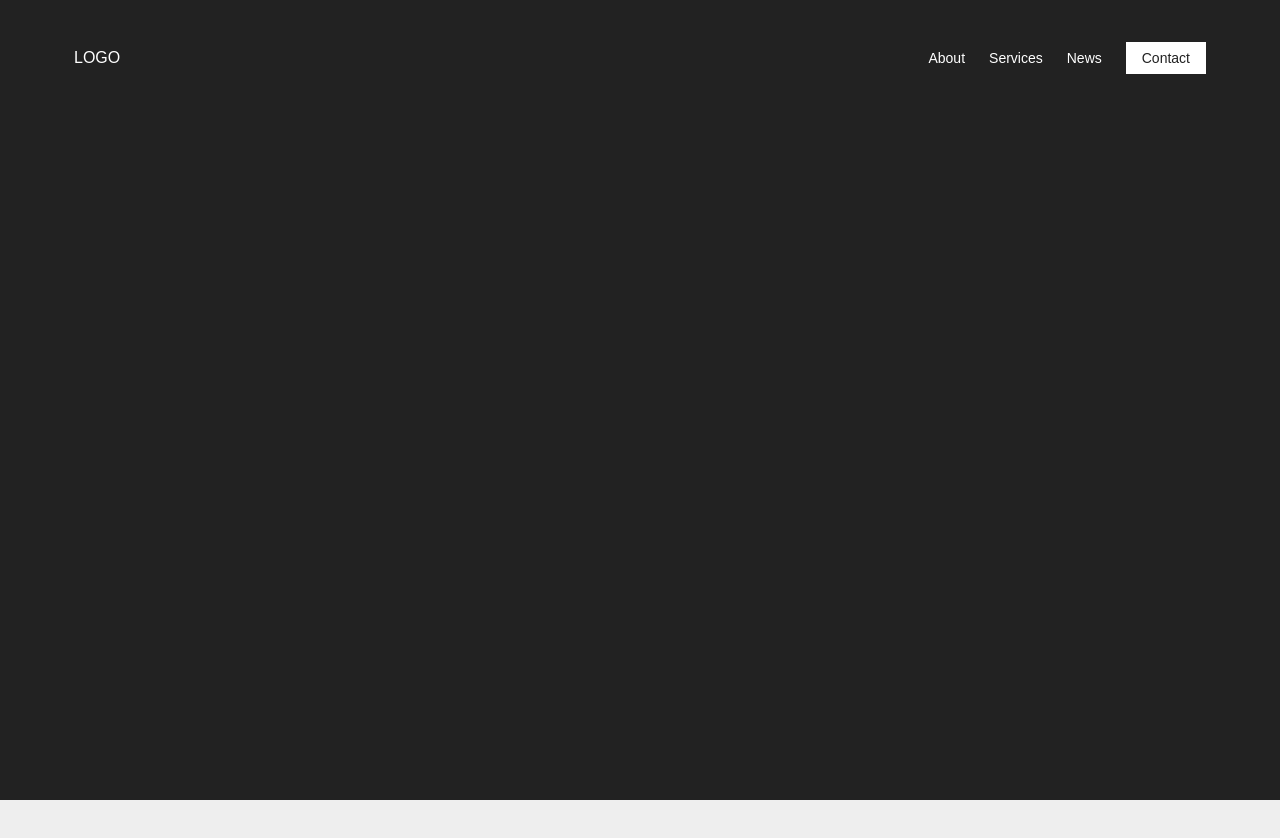
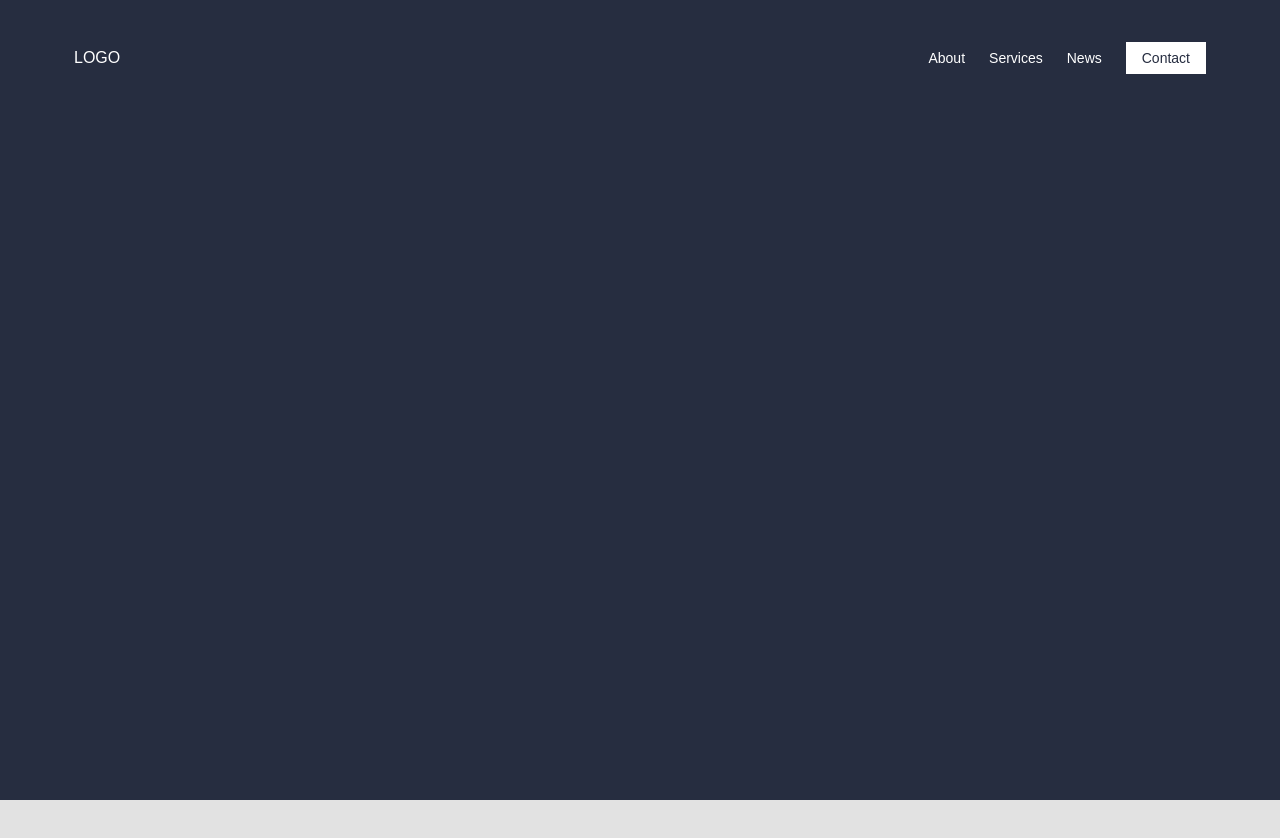
Before and after one commit to ics-creative/250526_scroll-state, a website: page stuck-header/index.html in a window 1280 px wide. Shown: the top 838 px of the page. Drawn offline with Linux system fonts and the light colour scheme.

Commit message:
固定ヘッダーを元デモの配色と切り替えに復元

```diff
--- a/stuck-header/index.html
+++ b/stuck-header/index.html
@@ -6,9 +6,14 @@
     <title>Sticky header | scroll-state() demo</title>
     <link rel="stylesheet" href="../layout.css" />
     <style>
+      :root {
+        --color-text: #262d40;
+        --color-bg-page: #e2e2e2;
+      }
+
       body {
         color: var(--color-text);
-        background-color: var(--color-bg);
+        background-color: var(--color-bg-page);
       }
 
       .mock-main {
@@ -45,15 +50,13 @@
         margin: 20px auto 0;
         color: var(--color-surface);
         border-radius: 8px;
-        outline: 1px solid transparent;
-
-        /* 文字と背景が途中で同色にならないよう、配色は即時切り替える。 */
-        transition: outline-color 0.2s;
+        box-shadow: none;
+        transition: 0.2s;
 
         @container scroll-state(stuck: top) {
           color: var(--color-text);
           background-color: var(--color-surface);
-          outline-color: var(--color-text);
+          box-shadow: 0 2px 8px color-mix(in srgb, var(--color-text) 8%, transparent);
         }
 
         .header-logo {
@@ -64,6 +67,7 @@
           padding: 8px 16px;
           color: var(--color-text);
           background-color: var(--color-surface);
+          transition: 0.2s;
 
           @container scroll-state(stuck: top) {
             color: var(--color-surface);
```
